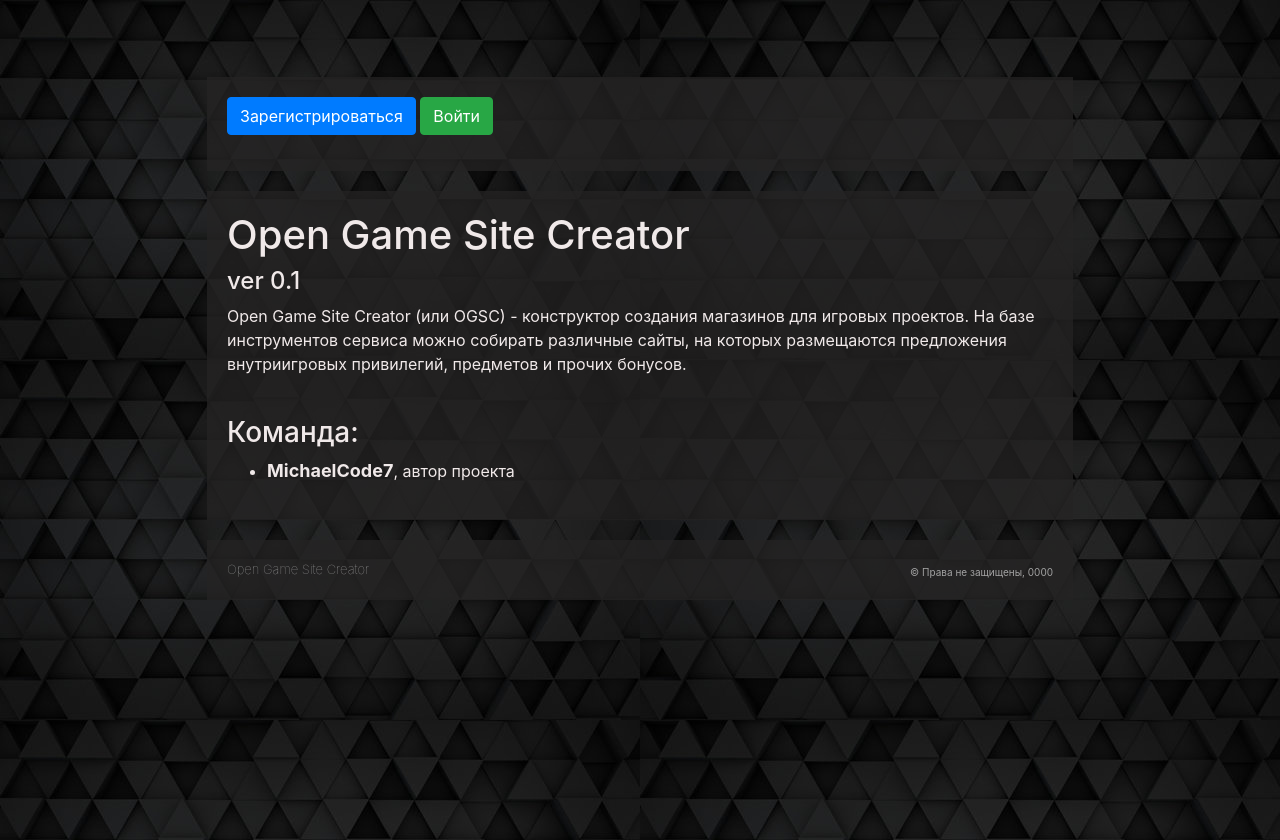
After one commit to MichaelCode7/GameSiteCreator, a Flask app: page /about in a window 1280 px wide. The commit adds this page. Shown: the top 840 px of the page. Run offline with Flask 3, Linux system fonts and the light colour scheme; some libraries are stand-ins or nearby versions.

Commit message:
update about info

```diff
--- /dev/null
+++ b/db/text_data/info.json
@@ -0,0 +1,8 @@
+{
+    "about_info": {
+        "title": "О Open Game Site Creator",
+        "site_version": "0.1",
+        "about_site": "Open Game Site Creator (или OGSC) - конструктор создания магазинов для игровых проектов. На базе инструментов сервиса можно собирать различные сайты, на которых размещаются предложения внутриигровых привилегий, предметов и прочих бонусов.",
+        "devs": [["MichaelCode7", "автор проекта"]]
+    }
+}
--- /dev/null
+++ b/general_funcs.py
@@ -0,0 +1,10 @@
+import json
+
+
+class GeneralFuncs:
+    def get_form_json(path, key=None):
+        with open(path, 'r') as jsonf:
+            jsond = json.loads(jsonf.read())
+            if key != "" or key != None:
+                return jsond[key]
+            return jsond
--- /dev/null
+++ b/general_vars.py
@@ -0,0 +1 @@
+json_info_f = 'db/text_data/info.json'
--- a/main.py
+++ b/main.py
@@ -7,11 +7,12 @@ from data.users import User
 import datetime
 from data.news import News
 from flask_login import LoginManager, login_user, login_required, logout_user, current_user
-
+from general_funcs import GeneralFuncs as gf
+from general_vars import *
 
 
 app = Flask(__name__)
-app.config['SECRET_KEY'] = '1234'
+app.config['SECRET_KEY'] = 'super_secret_key'
 login_manager = LoginManager()
 login_manager.init_app(app)
 
@@ -21,27 +22,20 @@ def load_user(user_id):
     db_sess = db_session.create_session()
     return db_sess.query(User).get(user_id)
 
-
 def main():
-    db_session.global_init("db/blogs.db")
-    # db_sess = db_session.create_session()
-    # user = db_sess.query(User).filter(User.id == 1).first()
-    # for news in user.news:
-    #     print(news.title)
-
+    db_session.global_init("db/gshopdata.db")
     app.run()
 
+@app.route("/about")
+def about():
+    params = gf.get_form_json(json_info_f, key="about_info")
+    return render_template('about.html', **params)
 
 @app.route("/")
+@login_required
 def index():
     db_sess = db_session.create_session()
-    if current_user.is_authenticated:
-        news = db_sess.query(News).filter(
-            (News.user == current_user) | (News.is_private != True))
-    else:
-        news = db_sess.query(News).filter(News.is_private != True)
-    return render_template("index.html", news=news, title='Blog')
-
+    return render_template("index.html")
 
 @app.route('/register', methods=['GET', 'POST'])
 def reqister():
@@ -66,7 +60,6 @@ def reqister():
         db_sess.commit()
         return redirect('/')
     return render_template('register.html', title='Регистрация', form=form)
-
 
 @app.route('/login', methods=['GET', 'POST'])
 def login():
@@ -105,53 +98,6 @@ def add_news():
     return render_template('news.html', title='Добавление новости',
                            form=form)
 
-@app.route('/news/<int:id>', methods=['GET', 'POST'])
-@login_required
-def edit_news(id):
-    form = NewsForm()
-    if request.method == "GET":
-        db_sess = db_session.create_session()
-        news = db_sess.query(News).filter(News.id == id,
-                                          News.user == current_user
-                                          ).first()
-        if news:
-            form.title.data = news.title
-            form.content.data = news.content
-            form.is_private.data = news.is_private
-        else:
-            abort(404)
-    if form.validate_on_submit():
-        db_sess = db_session.create_session()
-        news = db_sess.query(News).filter(News.id == id,
-                                          News.user == current_user
-                                          ).first()
-        if news:
-            news.title = form.title.data
-            news.content = form.content.data
-            news.is_private = form.is_private.data
-            db_sess.commit()
-            return redirect('/')
-        else:
-            abort(404)
-    return render_template('news.html',
-                           title='Редактирование новости',
-                           form=form
-                           )
-
-@app.route('/news_delete/<int:id>', methods=['GET', 'POST'])
-@login_required
-def news_delete(id):
-    db_sess = db_session.create_session()
-    news = db_sess.query(News).filter(News.id == id,
-                                      News.user == current_user
-                                      ).first()
-    if news:
-        db_sess.delete(news)
-        db_sess.commit()
-    else:
-        abort(404)
-    return redirect('/')
-
 
 if __name__ == '__main__':
     main()
--- a/static/css/style.css
+++ b/static/css/style.css
@@ -1,3 +1,5 @@
+/* general styles */
+
 * {
     margin: 0;
     padding: 0;
@@ -12,6 +14,16 @@ body {
     background-image: url(../img/black-background.jpg);
 }
 
+/* for decoration styles */
+
+.bold {
+    font-weight: bolder;
+    font-size: 18px;
+}
+
+
+/* elements styles */
+
 .container {
     display: flex;
     flex-direction: column;
@@ -22,15 +34,31 @@ body {
 
 }
 
+.main__content {
+    margin-bottom: 20px;
+    padding: 20px;
+    background-color: #242323bf;
+}
+
+.header {
+    margin-bottom: 20px;
+    padding: 20px;
+    background-color: #242323bf;
+}
+
+.about_info_devs {
+    margin-left: 40px;
+}
 
 .footer__container {
     padding-top: 20px;
     padding-right: 20px;
     padding-bottom: 20px;
     padding-left: 20px;
-    background-color: #242323d2;
+    background-color: #242323bf;
     display: flex;
     color: #a3a3a3;
+    justify-content: space-between;
 }
 
 .center__container a {
@@ -44,5 +72,4 @@ body {
 .right__container {
     font-size: 10px;
     align-content: end;
-    margin-left: 50%;
 }
--- /dev/null
+++ b/templates/about.html
@@ -0,0 +1,16 @@
+{% extends "base.html" %}
+
+{% block content %}
+
+<h1>Open Game Site Creator</h1>
+<h4>ver {{ site_version }}</h4>
+<p>{{ about_site }}</p>
+<br>
+<h3>Команда:</h3>
+<ul class="about_info_devs">
+    {% for dev in devs%}
+        <li><span class="bold">{{ dev[0] }}</span>, {{ dev[1] }}</li>
+    {% endfor %}
+</ul>
+
+{% endblock %}
--- a/templates/base.html
+++ b/templates/base.html
@@ -8,18 +8,27 @@
           integrity="sha384-Vkoo8x4CGsO3+Hhxv8T/Q5PaXtkKtu6ug5TOeNV6gBiFeWPGFN9MuhOf23Q9Ifjh"
           crossorigin="anonymous">
 	<link rel="stylesheet" href="../static/css/style.css">
-	<title>base</title>
+	<title>{{ title }}</title>
 </head>
 <body>
 <main role="main" class="container">
+    <header class="header">
+        {% if current_user.is_authenticated %}
+            <a class="navbar-brand" href="/logout">{{ current_user.name }}</a>
+            {% else %}
+                <p>
+                    <a class="btn btn-primary " href="/register">Зарегистрироваться</a>
+                    <a class="btn btn-success" href="/login">Войти</a>
+                </p>
+        {% endif %}
+    </header>
     <div class="main__content">
     {% block content %}{% endblock %}
     </div>
     <footer class="footer__container">
         <!--left&right for future-->
-        <div class="left__container"></div>
         <div class="center__container"><a href="#">Open Game Site Creator</a></div>
-        <div class="right__container">© Права нифига не защищены, 0000</div>
+        <div class="right__container">© Права не защищены, 0000</div>
     </footer>
 </main>
 
```
Also changed, not shown: README.md, db/blogs.db (deleted), db/gshopdata.db (added), 1 other file.
